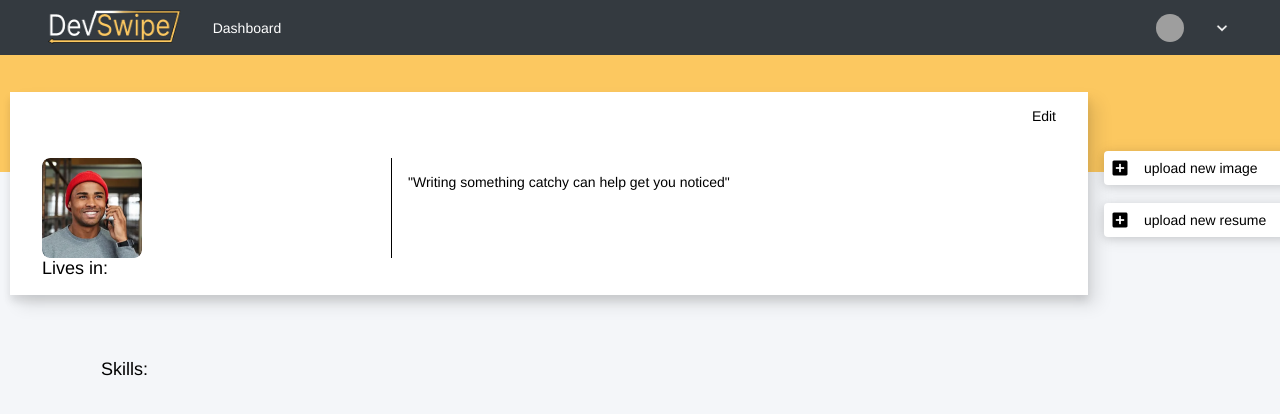
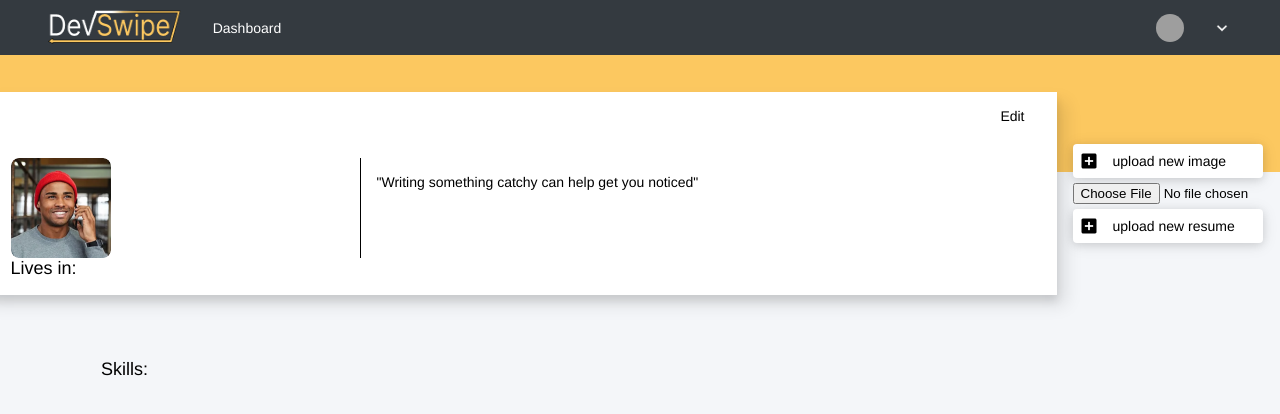
Before and after one commit to Majed-Habli/DevVibe, a React (Create React App) app in the folder Front-End-Website/dev-swipe-web/: page /dashboard/profile in a window 1280 px wide. Shown: the top 414 px of the page. Built offline with nearby package versions, Linux system fonts and the light colour scheme; grey boxes are pictures that could not be loaded.

Commit message:
Client-Web <> Updated profile page.

```diff
--- a/Front-End-Website/dev-swipe-web/src/components/profile header/headercard.jsx
+++ b/Front-End-Website/dev-swipe-web/src/components/profile header/headercard.jsx
@@ -14,7 +14,7 @@ const HeaderComp = ({data}) =>{
     const ViewModel = () =>{
         setShowModel(true);
     }
-    console.log('linked', user.profile_image_url)
+    // console.log('linked', user.profile_image_url)
 
     const goTo = (url) =>{
         if(!url == ''){
--- a/Front-End-Website/dev-swipe-web/src/pages/profile/profile.jsx
+++ b/Front-End-Website/dev-swipe-web/src/pages/profile/profile.jsx
@@ -1,4 +1,4 @@
-import React, { useEffect, useState } from "react";
+import React, { useEffect, useRef, useState } from "react";
 import styles from './profile.module.css';
 import HeaderComp from "../../components/profile header/headercard";
 import CustomImageButton from "../../components/custom button/customImageButton";
@@ -13,6 +13,8 @@ const Profile = () =>{
     const [skills, setSkills] = useState([]);
     const [user, setUser] = useState([]);
     const [images, setImages] = useState([]);
+    const [input, setInput] = useState([]);
+    const [uploadImage, setUploadImage] = useState('');
 
     const getSkills = async () =>{
         const token = localStorageAction("token");
@@ -30,7 +32,7 @@ const Profile = () =>{
                     method: requestMethods.GET,
                 });
                 const data = response;
-                console.log("res", response)
+                // console.log("res", response)
                 const token = " ";
 
                 if(data.status == 'success'){
@@ -63,12 +65,12 @@ const Profile = () =>{
                     method: requestMethods.GET,
                 });
                 const data = response;
-                console.log("hello ther", response)
+                // console.log("hello ther", response)
                 const token = " ";
 
                 if(data.status == 'success'){
                     const obj = data.data[0];
-                    console.log("her is the onj",obj)
+                    // console.log("her is the onj",obj)
                     setUser(obj);
 
                 }else{
@@ -97,12 +99,12 @@ const Profile = () =>{
                     method: requestMethods.GET,
                 });
                 const data = response;
-                console.log("these are my images", response)
+                // console.log("these are my images", response)
                 const token = " ";
 
                 if(data.status == 'success'){
                     const obj = data.data;
-                    console.log("her is the onj",obj)
+                    // console.log("her is the onj",obj)
                     setImages(obj);
 
                 }else{
@@ -115,6 +117,72 @@ const Profile = () =>{
             console.error("failed to get user:", error);
           }
     }
+
+    // const handleFileRead = async (event) => {
+    //     const file = event.target.files[0]
+    //     const base64 = await convertBase64(file)
+    //     console.log(base64)
+    //   }
+
+    //  const convertBase64 = (file) => {
+    //     return new Promise((resolve, reject) => {
+    //       const fileReader = new FileReader();
+    //       fileReader.readAsDataURL(file)
+    //       fileReader.onload = () => {
+    //         resolve(fileReader.result);
+    //       }
+    //       fileReader.onerror = (error) => {
+    //         reject(error);
+    //       }
+    //     })
+    //   }
+
+    // const handleImageChange = async (e) => {
+    //     const file = e.target.files;
+    //     console.log(file);
+    //     const base64 = await convertBase64(file);
+    //     console.log(base64);
+    //     setUploadImage(base64)
+    // };
+    // const convertBase64 = (file)=>{
+    //     return new Promise((resolve,reject)=>{
+    //         const fileReader = new FileReader();
+    //         fileReader.readAsDataURL(file);
+    //         fileReader.onLoad=()=>{
+    //             resolve(fileReader.result);
+    //         };
+    //         fileReader.onerror=(error)=>{
+    //             reject(error);
+    //         };
+    //     });
+    // }
+    const fileRef = useRef(null);
+    const handleInput = (e) => {
+        if (e.target.files.length > 0) {
+            function getBase64(file) {
+                return new Promise((resolve, reject) => {
+                    const reader = new FileReader();
+                    reader.readAsDataURL(file);
+                    reader.onload = () => resolve(reader.result);
+                    reader.onerror = (error) => reject(error);
+                });
+            }
+            // setInput(e.target.files[0])
+            getBase64(e.target.files[0]).then((data) => {
+                // console.log("base shabsdbhasbda",data)
+                setUploadImage(data);
+            });
+
+            // const reader = new FileReader();
+            // reader.onloadend = () => {
+            //     // setUploadImage(reader.result);
+            //     console.log(reader.result)
+            // };
+            // reader.readAsDataURL(e.target.files[0]);
+        }
+    };
+    console.log("this is the images",uploadImage)
+
 
     useEffect(()=>{
         getSkills();
@@ -138,7 +206,7 @@ const Profile = () =>{
                         <CustomImageButton text={'upload new image'} width={190} height={34} display={'flex'} alignItems={'center'} columnGap={'1rem'} image_name={"Vector.png"} image_height={16} image_width={16} backgroundColor={'white'} padding={'0 .5rem'} borderRadius={4} boxShadow={'0 2px 16px 0 rgba(0, 0, 0, 0.1), 0 2px 8px 0 rgba(0, 0, 0, 0.1)'}/>
                     </label>
 
-                    <input type="file" name="upload_file[]" id="upload_file" multiple="multiple" class="form-control" hidden/>
+                    <input ref={fileRef} type="file" name="upload_file[]" id="upload_file" class="form-control"  onChange ={handleInput}/>
                     <label class="upload_label" for="upload_file">
                         <CustomImageButton text={'upload new resume'} width={190} height={34} display={'flex'} alignItems={'center'} columnGap={'1rem'} image_name={"Vector.png"} image_height={16} image_width={16} backgroundColor={'white'} padding={'0 .5rem'} borderRadius={4} boxShadow={'0 2px 16px 0 rgba(0, 0, 0, 0.1), 0 2px 8px 0 rgba(0, 0, 0, 0.1)'}/>
                     </label>
--- a/Front-End-Website/dev-swipe-web/src/pages/profile/profile.module.css
+++ b/Front-End-Website/dev-swipe-web/src/pages/profile/profile.module.css
@@ -93,7 +93,7 @@
   border-radius: 4px; /* Rounded corners */
   cursor: pointer; /* Change cursor on hover */
 }
-
-customFileInput {
-    display: none;
-  }
+/* .form_control{ */
+    /* display: none; */
+    /* visibility: hidden; */
+/* } */
```
